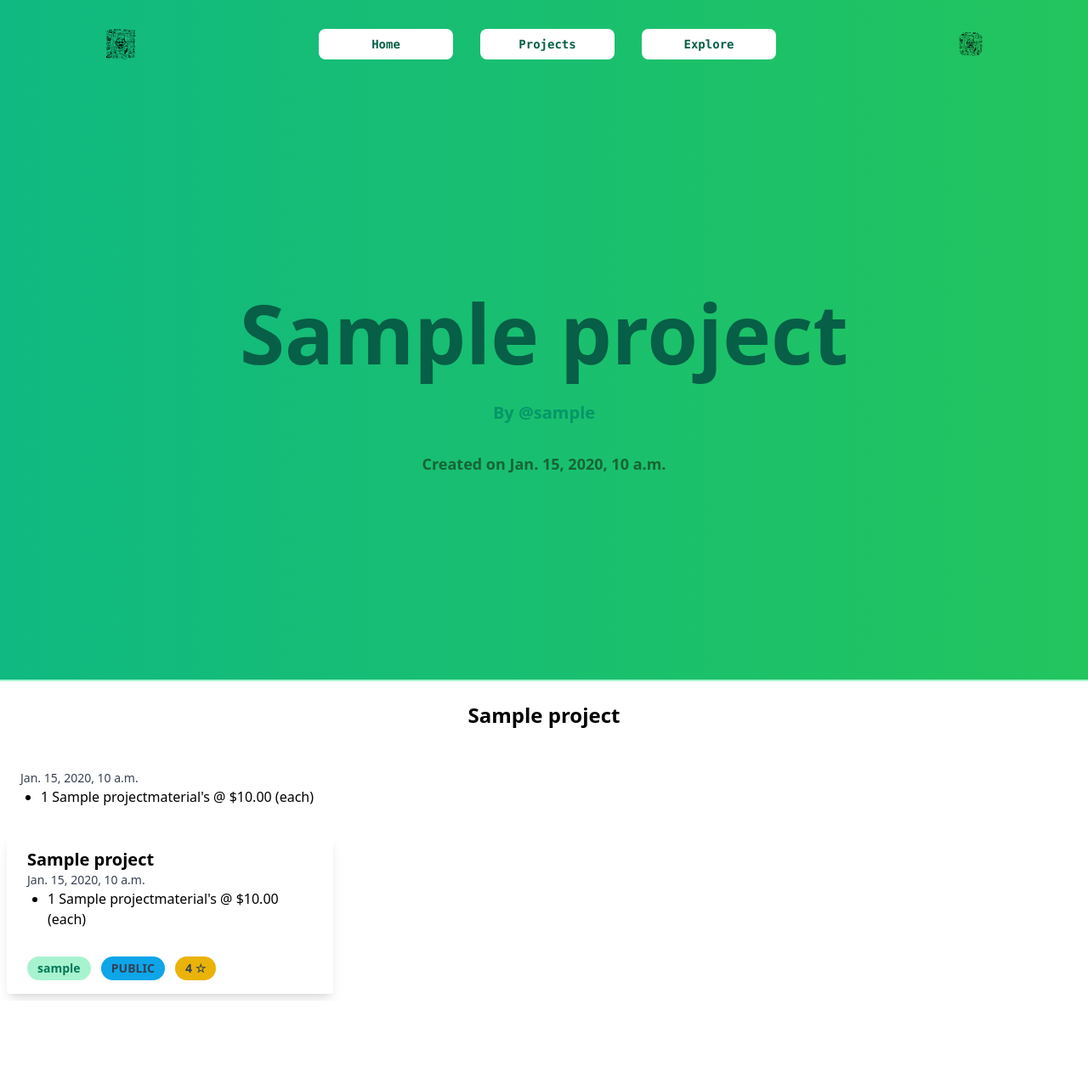
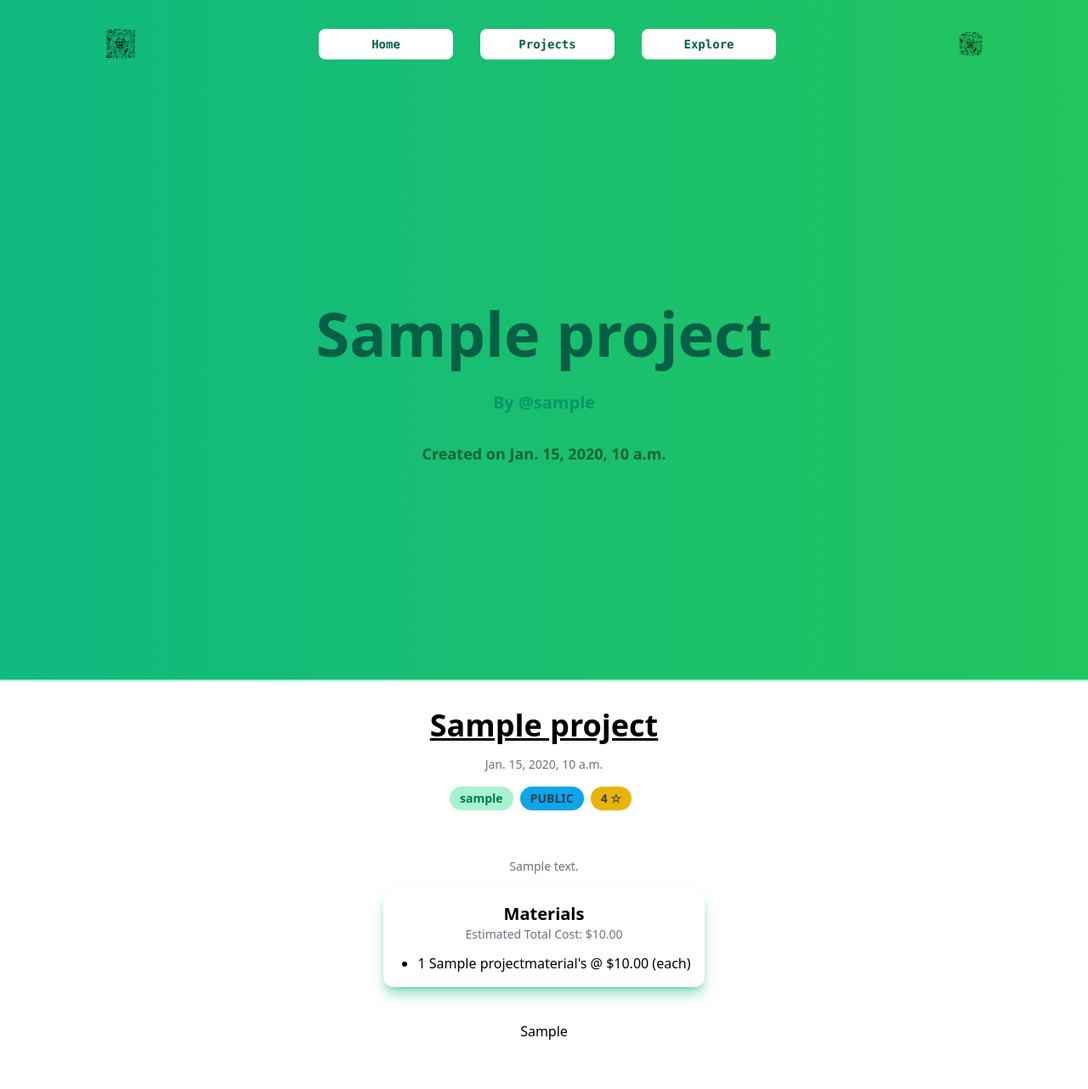
Before and after one commit to EliPreston/ProjeX, a Django app: page /project/1 in a window 1280 px wide. Shown: the whole page at 85% size. Before the commit the page ends 1177 px from the top, so only its background shows below. Run offline with Django 5.2, Linux system fonts and the light colour scheme; a user stored in the database is signed in; tables that the repository leaves empty hold one stand-in row (values such as "Sample post"); some libraries are stand-ins or nearby versions.

Commit message:
made project specific page look much better, added method to calculate quantity of material*price of material in order to help provide an estimate for how much each project might cost for someone if they want to copy it. Also added a field to project model for instructions for doing project

```diff
--- a/projectmanagement/models.py
+++ b/projectmanagement/models.py
@@ -20,6 +20,7 @@ class Project(models.Model):
 
     title = models.CharField(max_length=100)
     description = models.CharField(max_length=250)
+    instructions = models.CharField(max_length=4000)
     visibility = models.CharField(
         max_length = 10,
         choices = PROJECT_VISIBILITY,
@@ -40,6 +41,9 @@ class ProjectMaterial(models.Model):
 
     def __str__(self):
         return(f"{self.approx_number_of_units} {self.material_name}'s @ ${self.approx_price_per_unit} (each)")
+
+    def total_price(self):
+        return self.approx_price_per_unit * self.approx_number_of_units
 
 
 # Create your models here.
--- a/projectmanagement/templates/base.html
+++ b/projectmanagement/templates/base.html
@@ -27,10 +27,10 @@ https://stackoverflow.com/questions/63392426/how-to-use-tailwindcss-with-django
             </a>
 
             <!-- Main navigation pages -->
-            <div id="mainMenu" class="hidden justify-center flex flex-col border items-center absolute top-20 z-20 w-5/6 md:flex md:border-none md:relative md:top-0 md:flex-row md:w-3/4 md:mx-2 mx-p-2 font-mono">
-                <a href="{% url 'home' %}" class="text-center text-sm font-bold text-emerald-800 z-20 py-2 px-3 w-3/4 md:mx-4 md:w-2/12 transition-colors duration-500 ease-in-out bg-white hover:bg-emerald-100 transform rounded-lg">Home</a>
-                <a href="{% url 'myprojects' %}" class="text-center text-sm font-bold text-emerald-800 z-20 py-2 px-3 w-3/4 md:mx-4 md:w-2/12 transition-colors duration-500 ease-in-out bg-white hover:bg-emerald-100 transform rounded-lg">Projects</a>
-                <a href="{% url 'explore' %}" class="text-center text-sm font-bold text-emerald-800 z-20 py-2 px-3 w-3/4 md:mx-4 md:w-2/12 transition-colors duration-500 ease-in-out bg-white hover:bg-emerald-100 transform rounded-lg">Explore</a>
+            <div id="mainMenu" class="hidden justify-center flex flex-col items-center absolute top-20 z-20 w-5/6 rounded-xl bg-white md:bg-transparent md:flex md:border-none md:relative md:top-0 md:flex-row md:w-3/4 md:mx-2 mx-p-2 font-mono">
+                <a href="{% url 'home' %}" class="text-center text-sm font-bold text-emerald-800 z-20 py-2 px-3 w-full md:mx-4 md:w-2/12 transition-colors duration-500 ease-in-out bg-white hover:bg-emerald-100 transform rounded-lg">Home</a>
+                <a href="{% url 'myprojects' %}" class="text-center text-sm font-bold text-emerald-800 z-20 py-2 px-3 w-full md:mx-4 md:w-2/12 transition-colors duration-500 ease-in-out bg-white hover:bg-emerald-100 transform rounded-lg">Projects</a>
+                <a href="{% url 'explore' %}" class="text-center text-sm font-bold text-emerald-800 z-20 py-2 px-3 w-full md:mx-4 md:w-2/12 transition-colors duration-500 ease-in-out bg-white hover:bg-emerald-100 transform rounded-lg">Explore</a>
             </div>
 
             <!-- Show mobile menu button -->
--- a/projectmanagement/templates/project.html
+++ b/projectmanagement/templates/project.html
@@ -5,7 +5,7 @@
 
 {% block pagelandingcontent %}
     <div class="flex flex-grow flex-col justify-center items-center text-center">
-        <h1 class="p-4 font-bold text-8xl transition-colors duration-500 ease-in-out text-emerald-800 hover:text-emerald-100 transform">{{ project.title }}</h1>
+        <h1 class="p-4 font-bold text-5xl md:text-5xl lg:text-7xl transition-colors duration-500 ease-in-out text-emerald-800 hover:text-emerald-100 transform">{{ project.title }}</h1>
         <a href="{% url 'profile' project.user.id %}" class="p-4 font-bold text-xl transition-colors duration-500 ease-in-out text-emerald-600 hover:text-black transform">By @{{ project.user.username }}</a>
         <p class="p-4 text-green-800 font-semibold text-lg">Created on {{ project.time_created }}</p>
     </div>
@@ -14,42 +14,37 @@
 
 
 {% block content %}
-<h1 class="my-2 p-4 flex font-bold text-2xl justify-center">{{ project.title }}</h1>
-<div class="p-6 flex-col justify-center">
-    <p class="text-gray-700 text-sm">{{ project.time_created }}</p>
-    <ul class="list-disc ml-6">
-        {% for material in materials %}
-            <li>{{ material }}</li>
-        {% endfor %}
-    </ul>
+<h1 class="mt-4 p-4 flex font-bold underline text-4xl justify-center text-center">{{ project.title }}</h1>
+<p class="flex justify-center text-gray-500 text-sm pb-4 pt-0">{{ project.time_created }}</p>
+<div class="px-6 pb-2 flex flex-row justify-center">
+    <a href="{% url 'profile' project.user.id %}" class="inline-block bg-emerald-200 rounded-full px-3 py-1 text-sm font-semibold text-emerald-700 mr-2 mb-2">{{ project.user }}</a>
+    {% if project.visibility == "PRIVATE" %}
+        <span class="inline-block bg-indigo-900 rounded-full px-3 py-1 text-sm font-semibold text-slate-50 mr-2 mb-2">{{ project.visibility }}</span>
+    {% endif %}
+    {% if project.visibility == "PUBLIC" %}
+        <span class="inline-block bg-sky-500 rounded-full px-3 py-1 text-sm font-semibold text-slate-700 mr-2 mb-2">{{ project.visibility }}</span>
+    {% endif %}
+    <span class="inline-block bg-yellow-500 rounded-full px-3 py-1 text-sm font-semibold text-slate-700 mr-2 mb-2">{{ project.stars }} ☆</span>
 </div>
 
+<div class="p-4 flex flex-col justify-center items-center text-center">
+    <p class="flex justify-center text-gray-500 text-sm px-4 pt-6 pb-4 w-1/2 text-center items-center">{{ project.description }}</p>
 
-<div class="w-72 md:w-96 rounded overflow-hidden shadow-lg mx-2 my-2">
-    <!-- <img class="w-full" src="/img/card-top.jpg" alt="Profile Image"> -->
-    <div class="px-6 py-4">
-        <!-- <div class="font-bold text-xl mb-2">{{ project.title }}</div> -->
-        <a href="{% url 'project' project.id %}" class="font-bold text-xl mb-2">{{ project.title }}</a>
-        <p class="text-gray-700 text-sm">{{ project.time_created }}</p>
-        <ul class="list-disc ml-6">
+    <div class="rounded-xl p-4 shadow-lg shadow-emerald-500/50">
+        <h2 class="text-xl font-semibold">Materials</h2>
+        <p class="pb-3 text-gray-500 text-sm">Estimated Total Cost: ${{ total_material_cost }}</p>
+        <ul class="list-disc ml-6 text-start">
             {% for material in materials %}
                 <li>{{ material }}</li>
             {% endfor %}
         </ul>
     </div>
-    <div class="px-6 pt-4 pb-2">
-        <a href="{% url 'profile' project.user.id %}" class="inline-block bg-emerald-200 rounded-full px-3 py-1 text-sm font-semibold text-emerald-700 mr-2 mb-2">{{ project.user }}</a>
-        {% if project.visibility == "PRIVATE" %}
-            <span class="inline-block bg-indigo-900 rounded-full px-3 py-1 text-sm font-semibold text-slate-50 mr-2 mb-2">{{ project.visibility }}</span>
-        {% endif %}
-        {% if project.visibility == "PUBLIC" %}
-            <span class="inline-block bg-sky-500 rounded-full px-3 py-1 text-sm font-semibold text-slate-700 mr-2 mb-2">{{ project.visibility }}</span>
-        {% endif %}
-        <span class="inline-block bg-yellow-500 rounded-full px-3 py-1 text-sm font-semibold text-slate-700 mr-2 mb-2">{{ project.stars }} ☆</span>
-        <!-- <span class="inline-block bg-gray-200 rounded-full px-3 py-1 text-sm font-semibold text-gray-700 mr-2 mb-2">#travel</span> -->
-        <!-- <span class="inline-block bg-gray-200 rounded-full px-3 py-1 text-sm font-semibold text-gray-700 mr-2 mb-2">#winter</span> -->
+
+    <div class="p-4 text-start py-10">
+        {{ project.instructions }}
     </div>
 </div>
 
 
+
 {% endblock %}
--- a/projectmanagement/views.py
+++ b/projectmanagement/views.py
@@ -116,7 +116,12 @@ def project(request, projkey):
     if request.user.is_authenticated:
         proj = Project.objects.filter(id=projkey)
         materials = ProjectMaterial.objects.filter(project=proj[0])
-        return render(request, 'project.html', {"project": proj[0], "materials": materials})
+        total_cost = 0
+        for material in materials:
+            total_cost += material.total_price()
+
+
+        return render(request, 'project.html', {"project": proj[0], "materials": materials, "total_material_cost": total_cost})
     else:
         return redirect('home')
 
```
Also changed, not shown: projectmanagement/migrations/0004_project_instructions.py (added).
